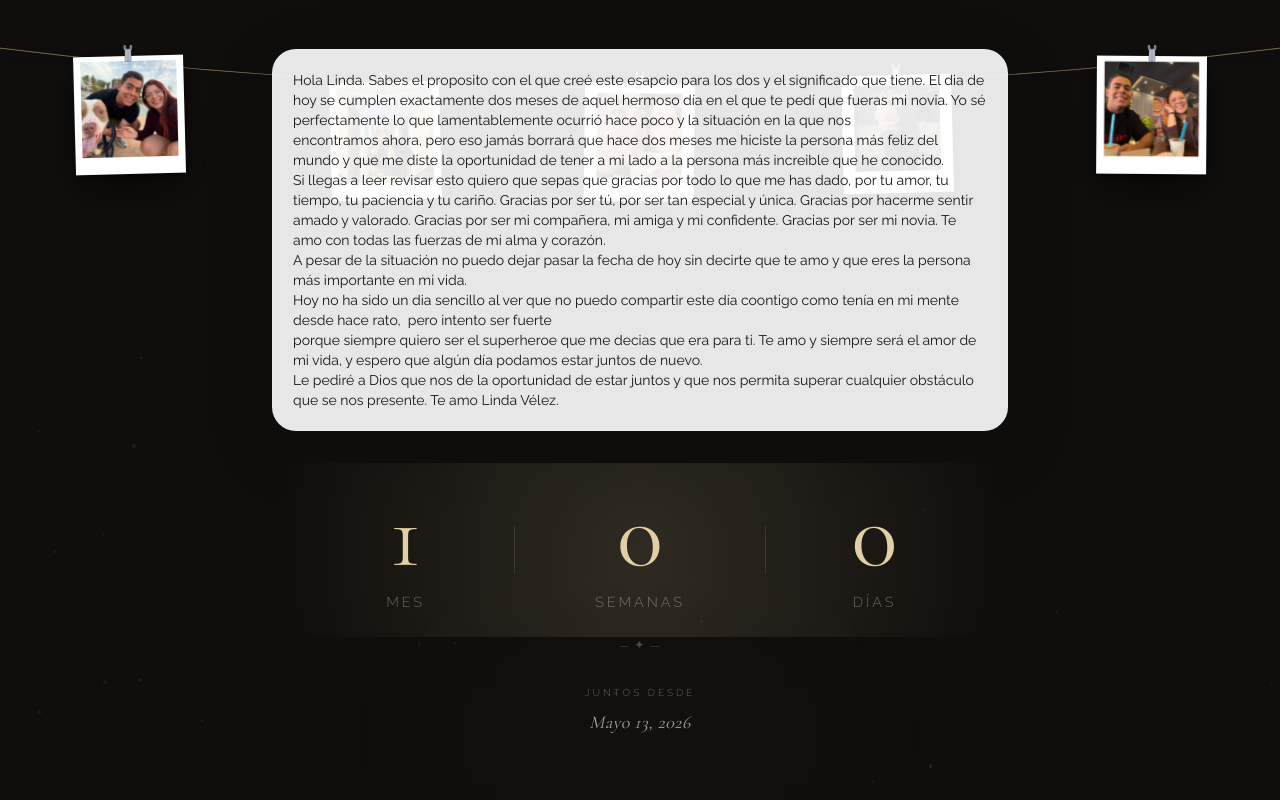
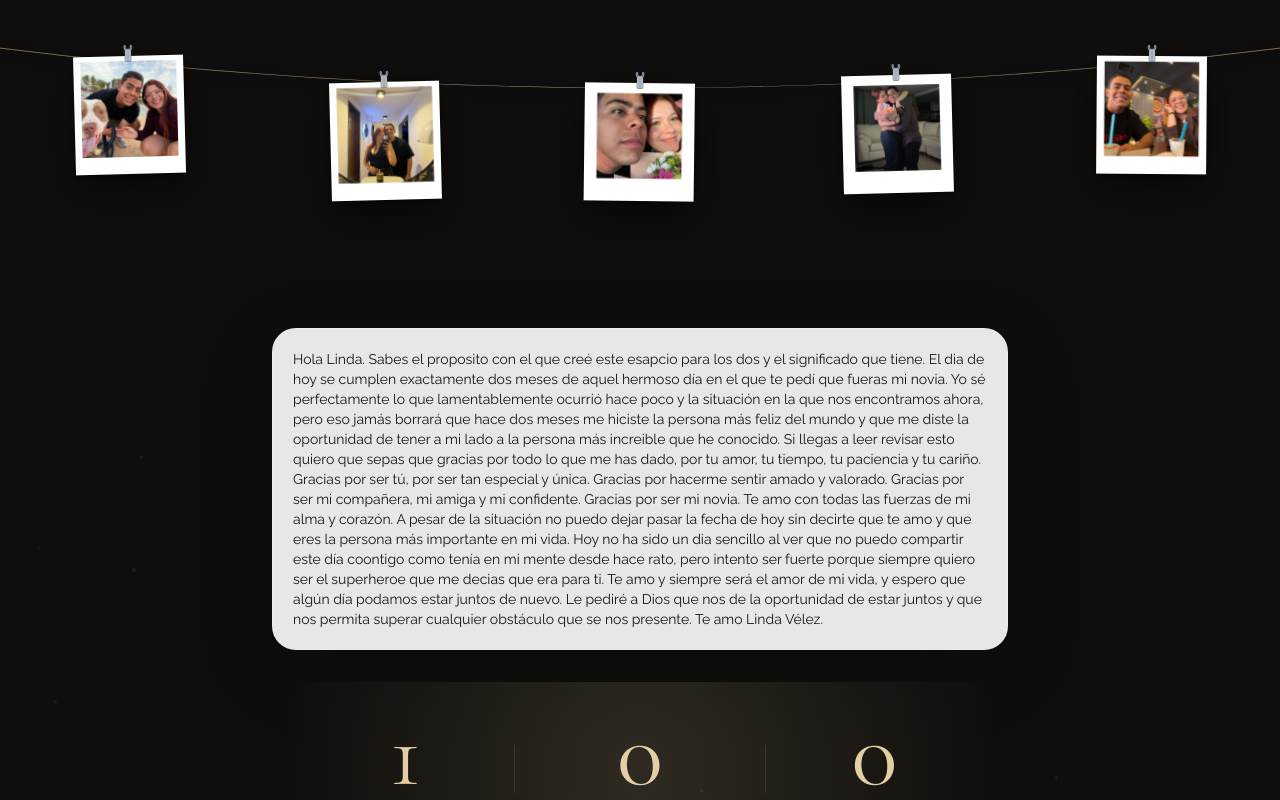
Before and after one commit to josemavarez11/couple-page, a Next.js app: page / in a window 1280 px wide. Built offline with nearby package versions, Linux system fonts and the light colour scheme.

Commit message:
scroll fix

```diff
--- a/src/app/page.tsx
+++ b/src/app/page.tsx
@@ -50,7 +50,7 @@ const AmbientParticles = () => {
 export default function Page() {
 
   return (
-    <main className="relative w-full h-full dvh-full bg-[#100e0c] overflow-hidden flex flex-col">
+    <main className="relative w-full min-h-screen bg-[#100e0c] overflow-auto flex flex-col">
       {/* Top Zone: Rope & Photos */}
       <div className="relative w-full h-[38dvh] pt-[env(safe-area-inset-top)] pt-4">
         <PolaroidGallery />
@@ -59,7 +59,7 @@ export default function Page() {
       <div className="relative z-10 flex flex-col items-center px-6 mt-6">
         <div className="w-full max-w-3xl mx-auto mb-8 px-4">
             <div
-            className="w-full rounded-3xl border border-white/15 bg-white/90 p-5 text-sm text-neutral-900 shadow-[0_20px_80px_rgba(0,0,0,0.12)] whitespace-pre-wrap break-words"
+              className="w-full rounded-3xl border border-white/15 bg-white/90 p-5 text-sm text-neutral-900 shadow-[0_20px_80px_rgba(0,0,0,0.12)] whitespace-normal break-normal"
             >
               {`Hola Linda. Sabes el proposito con el que creé este esapcio para los dos y el significado que tiene. El dia de hoy se cumplen exactamente dos meses de aquel hermoso día en el que te pedí que fueras mi novia. Yo sé perfectamente lo que lamentablemente ocurrió hace poco y la situación en la que nos
   encontramos ahora, pero eso jamás borrará que hace dos meses me hiciste la persona más feliz del mundo y que me diste la oportunidad de tener a mi lado a la persona más increible que he conocido.
```
Lines whose indentation alone changed are shown as unchanged.
